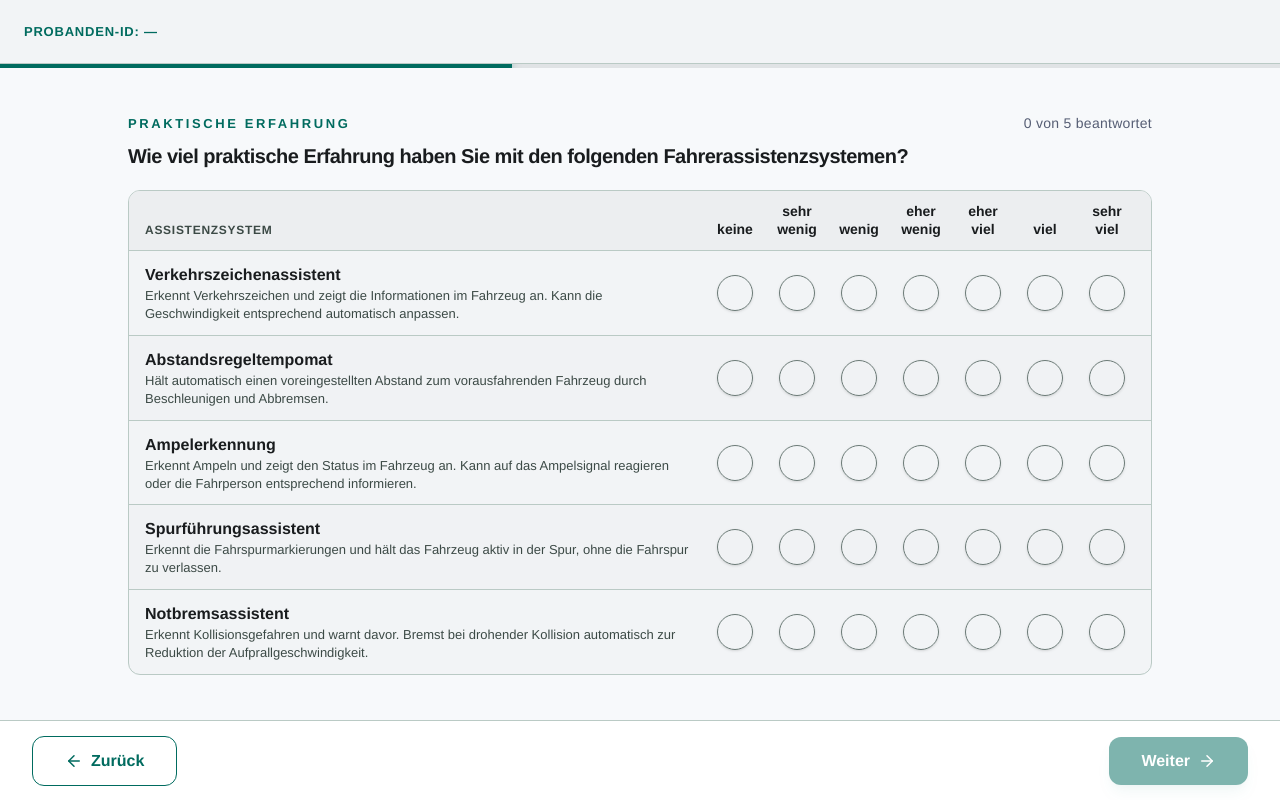
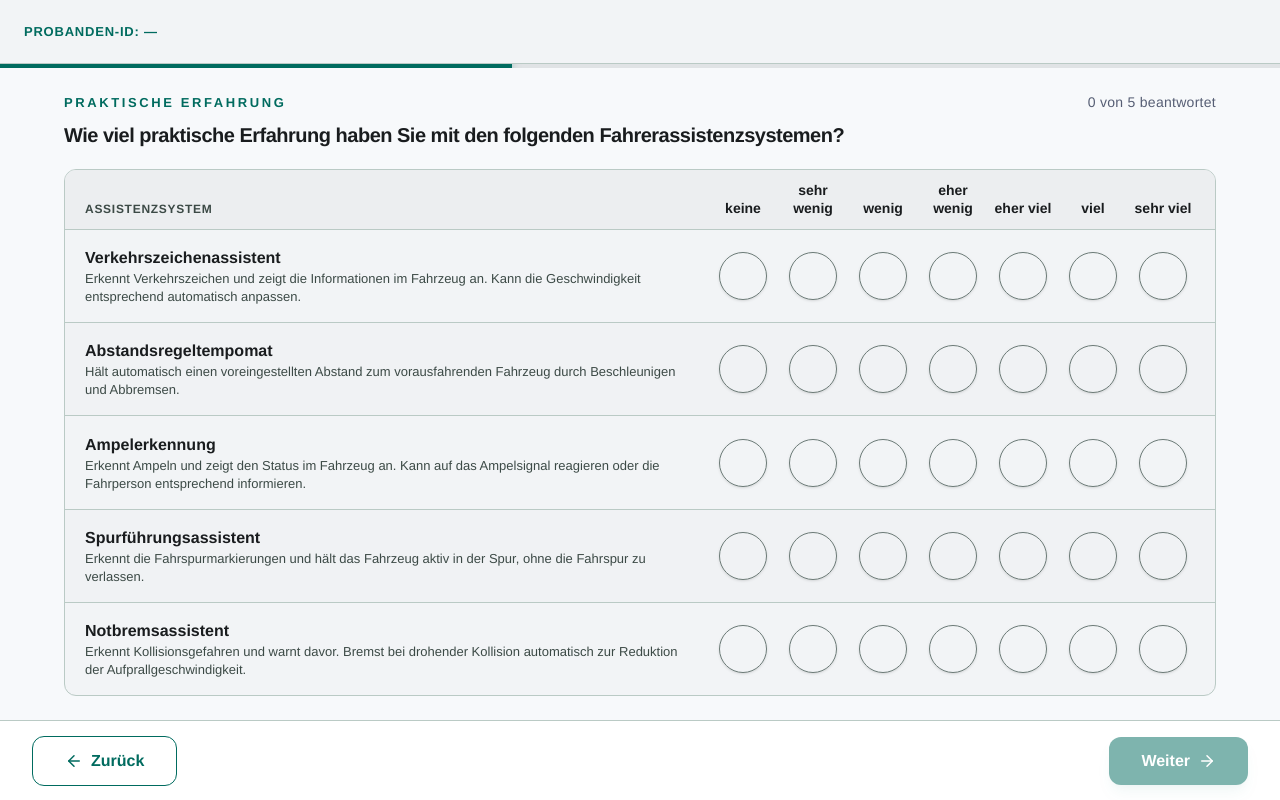
Before and after one commit to alexjps1/idp-onboarding, a Next.js app: page /self-assessment/practice in a window 1280 px wide. Built offline with nearby package versions, Linux system fonts and the light colour scheme.

Commit message:
feat: enhance layout and styling for practice and theory assessment pages; add fillHeight prop to LikertMatrix

```diff
--- a/app/self-assessment/practice/page.tsx
+++ b/app/self-assessment/practice/page.tsx
@@ -46,8 +46,8 @@ export default function PracticeAssessmentPage() {
         />
       }
     >
-      <div className="mx-auto w-full max-w-5xl">
-        <header className="mb-5">
+      <div className="mx-auto flex h-full w-full max-w-6xl flex-col">
+        <header className="mb-5 shrink-0">
           <div className="mb-2 flex items-center justify-between">
             <span className="label-caps tracking-[0.2em] text-primary">
               Praktische Erfahrung
@@ -63,6 +63,8 @@ export default function PracticeAssessmentPage() {
         </header>
 
         <LikertMatrix
+          className="min-h-0 flex-1"
+          fillHeight
           scaleLabels={SCALE}
           systems={ASSISTANCE_SYSTEMS}
           answers={answers}
--- a/app/self-assessment/theory/page.tsx
+++ b/app/self-assessment/theory/page.tsx
@@ -46,8 +46,8 @@ export default function TheoryAssessmentPage() {
         />
       }
     >
-      <div className="mx-auto w-full max-w-5xl">
-        <header className="mb-5">
+      <div className="mx-auto flex h-full w-full max-w-6xl flex-col">
+        <header className="mb-5 shrink-0">
           <div className="mb-2 flex items-center justify-between">
             <span className="label-caps tracking-[0.2em] text-primary">
               Theoretisches Wissen
@@ -63,6 +63,8 @@ export default function TheoryAssessmentPage() {
         </header>
 
         <LikertMatrix
+          className="min-h-0 flex-1"
+          fillHeight
           scaleLabels={SCALE}
           systems={ASSISTANCE_SYSTEMS}
           answers={answers}
--- a/components/study/likert-matrix.tsx
+++ b/components/study/likert-matrix.tsx
@@ -13,6 +13,11 @@ type LikertMatrixProps = {
   /** Selected value (1-based) per system row index. */
   answers: Record<number, number>
   onChange: (rowIndex: number, value: number) => void
+  /**
+   * Stretch rows to fill the container's height (used on tablet so the matrix
+   * uses the whole screen instead of leaving empty space below).
+   */
+  fillHeight?: boolean
   className?: string
 }
 
@@ -27,23 +32,27 @@ export function LikertMatrix({
   systems,
   answers,
   onChange,
+  fillHeight = false,
   className,
 }: LikertMatrixProps) {
   const cols = scaleLabels.length
+  // Label column absorbs the extra width (so its text never clips); the scale
+  // columns stay a fixed, snug width so the radios cluster rather than spread.
   const template = {
-    gridTemplateColumns: `minmax(200px,1fr) repeat(${cols}, 56px)`,
+    gridTemplateColumns: `minmax(240px,1fr) repeat(${cols}, 64px)`,
   }
 
   return (
     <div
       className={cn(
         "overflow-hidden rounded-xl border border-outline-variant bg-surface-container-low",
+        fillHeight && "flex flex-col",
         className
       )}
     >
       {/* Column captions */}
       <div
-        className="grid items-end gap-1.5 border-b border-outline-variant bg-surface-container px-4 py-3"
+        className="grid shrink-0 items-end gap-1.5 border-b border-outline-variant bg-surface-container px-5 py-3"
         style={template}
       >
         <span className="label-caps text-xs text-on-surface-variant">
@@ -64,7 +73,8 @@ export function LikertMatrix({
         <div
           key={system.name}
           className={cn(
-            "grid items-center gap-1.5 border-b border-outline-variant px-4 py-3 last:border-0",
+            "grid items-center gap-1.5 border-b border-outline-variant px-5 py-3 last:border-0",
+            fillHeight && "min-h-0 flex-1",
             rowIndex % 2 === 1 && "bg-surface-container/40"
           )}
           style={template}
@@ -94,7 +104,7 @@ export function LikertMatrix({
                 <RadioGroupItem
                   value={String(i + 1)}
                   aria-label={label}
-                  className="size-9"
+                  className="size-12"
                 />
               </div>
             ))}
```
